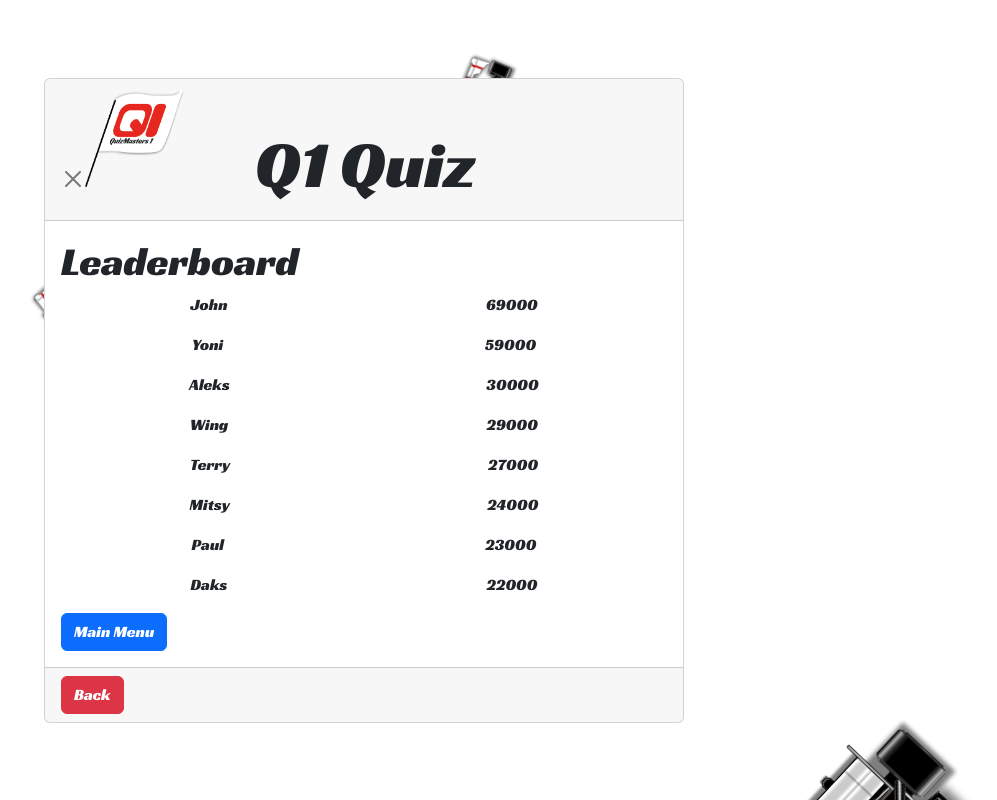
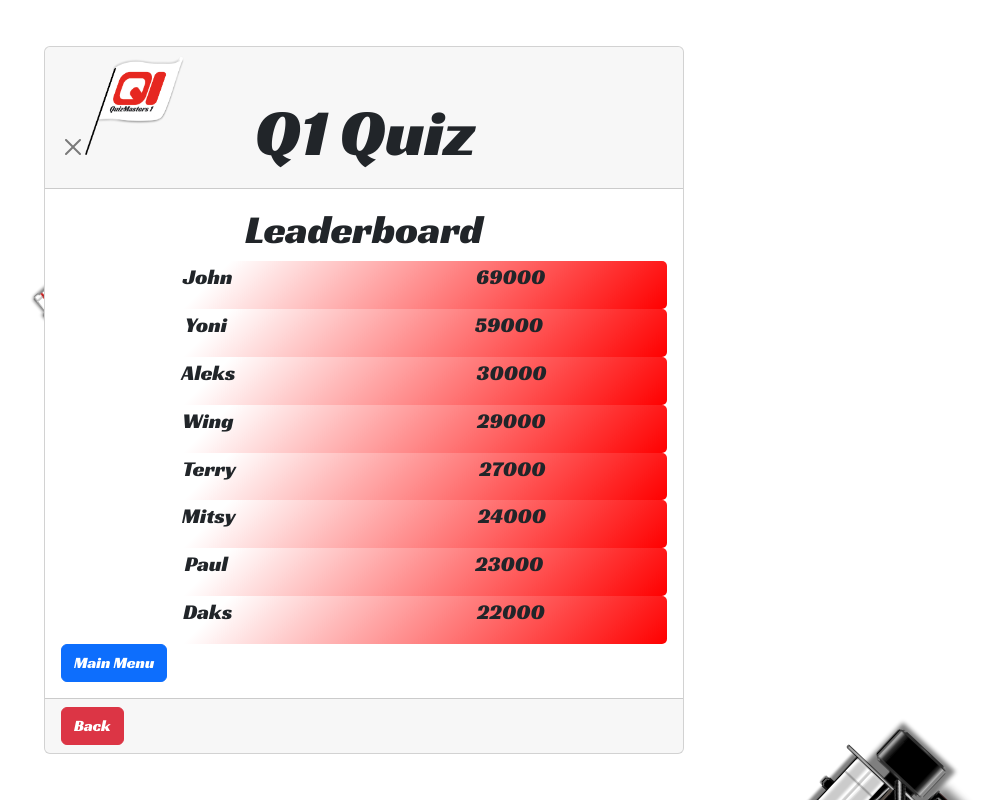
Before and after one commit to TheWeion/Q1-quiz-game, a React (Create React App) app: page /leaderboard in a window 1280 px wide. Shown: the top 800 px of the page, without its empty margins (276-1273 px from the left). Built offline with nearby package versions, Linux system fonts and the light colour scheme.

Commit message:
stylingg

```diff
--- a/src/components/Profiles/index.js
+++ b/src/components/Profiles/index.js
@@ -9,8 +9,8 @@ const Profiles = () => {
         <div className='user-container'>
             {HighestToLowest.map((user, index) => (
                 <div className='users' key={index}>
-                    <p>{user.name}</p>
-                    <p>{user.score}</p>
+                    <p className='name1'>{user.name}</p>
+                    <p className='score1'>{user.score}</p>
                 </div>
             ))}
         </div>
--- a/src/components/Profiles/style.css
+++ b/src/components/Profiles/style.css
@@ -1,5 +1,16 @@
 .users{
     display: flex;
     justify-content: space-around;
+    background-color: #a40606;
+background-image: linear-gradient(315deg, #ff0000 0%, #ffffff 74%);
+border-radius: 5px;
 
 }
+
+.name1{
+    font-size: 16pt;
+}
+
+.score1{
+    font-size: 16pt;
+}
--- a/src/components/Radio/index.jsx
+++ b/src/components/Radio/index.jsx
@@ -1,12 +1,13 @@
 import React from 'react';
 import './style.css'
+//import WaveForm from 'react-waveform';
 
 const Radio = ({message}) => {
     return(
         <>
             <div className='Wrapper'>
                 <span className='radioSpan'>Radio</span>
-                <h3>{ message }</h3>
+                <h3 className="h31">{ message }</h3>
             </div>
         </>
     )
--- a/src/components/Radio/style.css
+++ b/src/components/Radio/style.css
@@ -20,7 +20,7 @@
 
 .h31{
     padding-top: 30px;
-    font-size: 12pt;
+    font-size: 16pt;
     font-family: 'Racing Sans One';
     color: rgb(255, 0, 0);
 }
@@ -29,4 +29,5 @@
     font-family: 'Racing Sans One';
     color: rgb(255, 0, 0);
     align-items: center;
+    font-size: 18pt;
 }
--- a/src/pages/Game/styles.css
+++ b/src/pages/Game/styles.css
@@ -0,0 +1,5 @@
+@import url('https://fonts.googleapis.com/css2?family=Racing+Sans+One&display=swap');
+
+*{
+    font-family: 'Racing Sans One';
+}
--- a/src/pages/Intro/styles.css
+++ b/src/pages/Intro/styles.css
@@ -1,4 +1,5 @@
 @import url('https://fonts.googleapis.com/css2?family=Racing+Sans+One&display=swap');
 
-*{ font-family: 'Racing Sans One';
+*{
+    font-family: 'Racing Sans One';
 }
--- a/src/pages/Leaderboard/index.jsx
+++ b/src/pages/Leaderboard/index.jsx
@@ -29,7 +29,7 @@ const Leaderboard = () => {
 
 	return (
 		<>
-			<h1>Leaderboard</h1>
+			<h1 className='leaderBoard'>Leaderboard</h1>
 			<Profiles />
 			<Button onClick={handleClick}>Main Menu</Button>
 		</>
--- a/src/pages/Leaderboard/styles.css
+++ b/src/pages/Leaderboard/styles.css
@@ -0,0 +1,10 @@
+@import url('https://fonts.googleapis.com/css2?family=Racing+Sans+One&display=swap');
+
+*{
+    font-family: 'Racing Sans One';
+}
+
+.leaderBoard{
+    display: flex;
+    justify-content: center;
+}
```
Also changed, not shown: src/components/ExitNav/index.jsx (line endings or trailing spaces), src/components/ExitNav/styles.css (line endings or trailing spaces).
